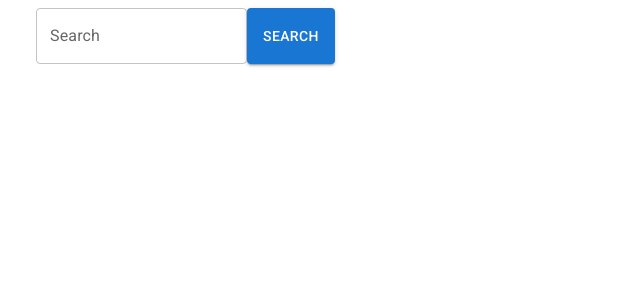
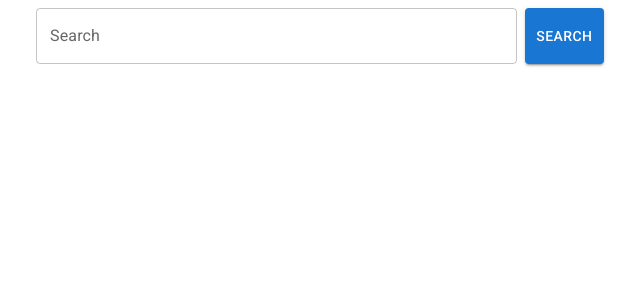
Before and after one commit to samson84/find-my-movies, a React (Create React App) app: page / in a window 1280 px wide. Shown: the top 300 px of the page, without its empty margins (28-668 px from the left). Built offline with nearby package versions, Linux system fonts and the light colour scheme.

Commit message:
Add styling, fix paddings and margins

```diff
--- a/package.json
+++ b/package.json
@@ -7,6 +7,7 @@
     "@emotion/react": "^11.8.2",
     "@emotion/styled": "^11.8.1",
     "@fontsource/roboto": "^4.5.3",
+    "@mui/icons-material": "^5.5.1",
     "@mui/material": "^5.5.1",
     "@testing-library/jest-dom": "^5.16.2",
     "@testing-library/react": "^12.1.4",
--- a/src/api/wikipedia.ts
+++ b/src/api/wikipedia.ts
@@ -20,6 +20,7 @@ export const useMovieDetails = (query: string | null | undefined) => {
       return;
     }
     const task = async () => {
+      setError(null);
       setLoading(true);
       try {
         const pages = await search(query);
@@ -41,8 +42,6 @@ export const useMovieDetails = (query: string | null | undefined) => {
           imdbLink: links?.[0],
           wikipediaLink: createWikipediaLink(firstMoviePage),
         });
-      } catch (error) {
-        setError({ code: "internal", details: String(error) });
       } finally {
         setLoading(false);
       }
--- a/src/components/App.tsx
+++ b/src/components/App.tsx
@@ -11,7 +11,7 @@ const App = () => {
       <Grid
         container
         direction="row"
-        spacing="2"
+        spacing={2}
         justifyContent="space-between"
       >
         <Grid item xs={6}>
--- a/src/components/Details.tsx
+++ b/src/components/Details.tsx
@@ -1,6 +1,14 @@
 import React from "react";
 import { useMovieDetails } from "../api/wikipedia";
-import { Paper, Typography as T, Link } from "@mui/material";
+import {
+  Paper,
+  Typography as T,
+  Link,
+  Card,
+  CardContent,
+  CardActions,
+  Button,
+} from "@mui/material";
 
 type DetailsProps = {
   title?: string | null | undefined;
@@ -20,26 +28,28 @@ const Details = ({ title }: DetailsProps) => {
   }
 
   return (
-    <Paper elevation={2}>
-      <T variant="h3">{title}</T>
-      <T variant="body1" paragraph>
-        {data.intro}
-      </T>
-      <div>
+    <Card>
+      <CardContent>
+        <T variant="h4" component="div" sx={{ mb: 1 }}>
+          {title}
+        </T>
+        <T variant="body2" paragraph>
+          {data.intro}
+        </T>
+      </CardContent>
+      <CardActions>
         {data.imdbLink && (
-          <Link href={data.imdbLink} target="_blank" rel="noreferrer">
+          <Button href={data.imdbLink} target="_blank" rel="noreferrer">
             IMDB
-          </Link>
+          </Button>
         )}
-      </div>
-      <div>
         {data.wikipediaLink && (
-          <Link href={data.wikipediaLink} target="_blank" rel="noreferrer">
+          <Button href={data.wikipediaLink} target="_blank" rel="noreferrer">
             Wikipedia
-          </Link>
+          </Button>
         )}
-      </div>
-    </Paper>
+      </CardActions>
+    </Card>
   );
 };
 
--- a/src/components/Search.tsx
+++ b/src/components/Search.tsx
@@ -7,6 +7,7 @@ import {
 } from "../api/tmdb";
 import SearchInput from "./SearchInput";
 import SearchResult from "./SearchResult";
+import { Box, Grid } from "@mui/material";
 
 type SearchProps = {
   onTitleClick: (title: string) => void;
@@ -26,8 +27,13 @@ const Search = ({ onTitleClick }: SearchProps) => {
   }
 
   return (
-    <>
+    <Grid container>
+      <Grid item xs={12}>
+        <Box sx={{ mb: 2 }}>
           <SearchInput onSearch={handleSearch} />
+        </Box>
+      </Grid>
+      <Grid item xs={12}>
         {loading ? (
           <p>loading</p>
         ) : (
@@ -38,7 +44,8 @@ const Search = ({ onTitleClick }: SearchProps) => {
             />
           )
         )}
-    </>
+      </Grid>
+    </Grid>
   );
 };
 
--- a/src/components/SearchInput.tsx
+++ b/src/components/SearchInput.tsx
@@ -16,7 +16,13 @@ const SearchInput = ({ onSearch }: SearchInputProps) => {
 
   return (
     <Stack direction="row">
-      <TextField variant="outlined" label="Search" onChange={handleChange} />
+      <TextField
+        variant="outlined"
+        label="Search"
+        onChange={handleChange}
+        fullWidth
+        sx={{ mr: 1 }}
+      />
       <Button variant="contained" color="primary" onClick={handleSearch}>
         Search
       </Button>
--- a/src/components/SearchResult.tsx
+++ b/src/components/SearchResult.tsx
@@ -1,6 +1,14 @@
-import { Stack, Typography as T, Card, CardContent, Link } from "@mui/material";
+import {
+  Stack,
+  Typography as T,
+  Card,
+  CardContent,
+  Link,
+  Grid,
+} from "@mui/material";
 import React from "react";
 import { Movie } from "../api/tmdb";
+import StarBorderIcon from "@mui/icons-material/StarBorder";
 
 type ItemProps = {
   movie: Movie;
@@ -16,7 +24,12 @@ const Item = ({ movie, onTitleClick }: ItemProps) => (
       >
         {movie.name}
       </Link>
-      <T>{movie.score}</T>
+      <Stack alignItems="strech" direction="row">
+        <StarBorderIcon fontSize="small" />
+        <T variant="body1" component="span">
+          {movie.score}
+        </T>
+      </Stack>
     </CardContent>
   </Card>
 );
```
Also changed, not shown: 1 other file (tests, documents, lock files or other folders). Lines whose indentation alone changed are shown as unchanged.
